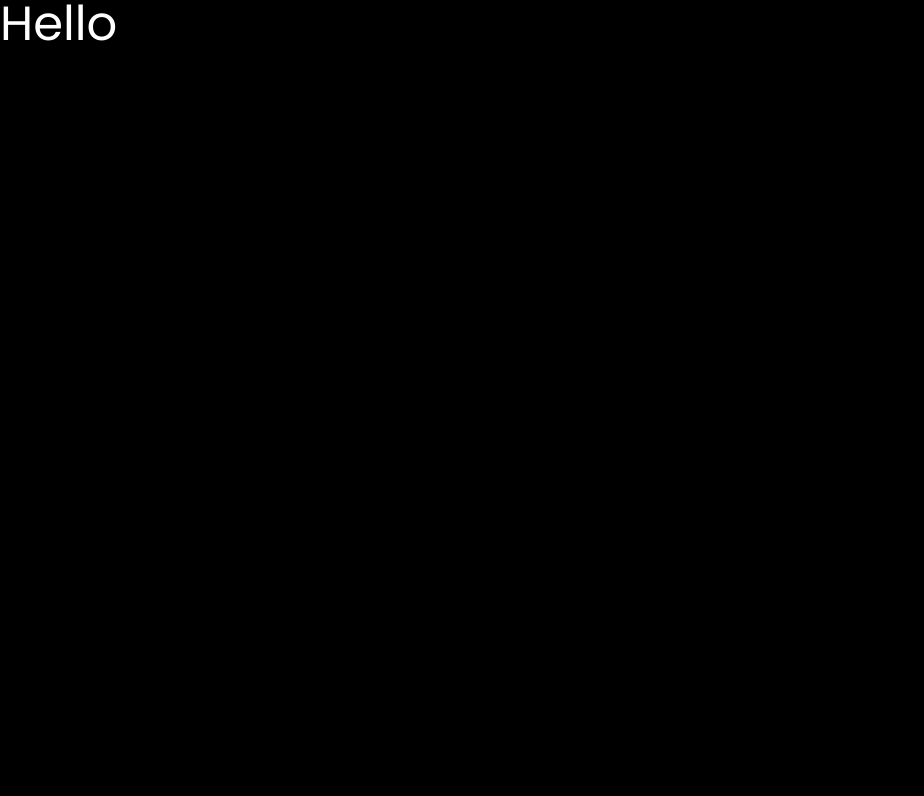
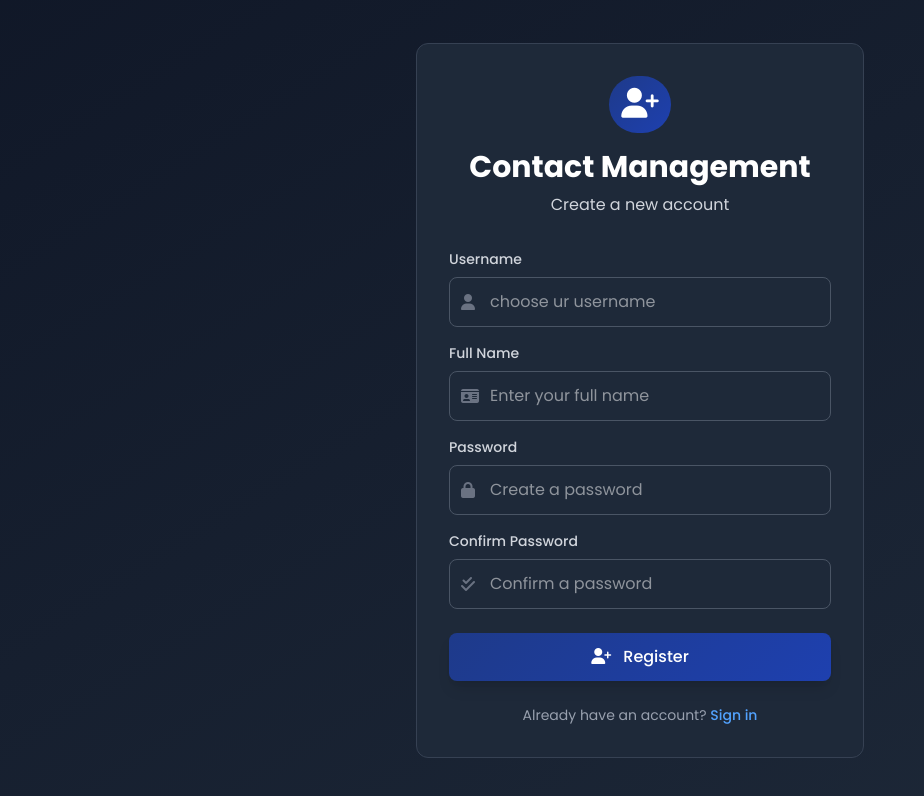
Before and after one commit to aliffirmansyah14/vuejs-contact-management, a Vue app: page /register in a window 1280 px wide. Shown: the top 796 px of the page, without its empty margins (0-924 px from the left). Built offline with nearby package versions, Linux system fonts and the light colour scheme.

Commit message:
add register ui, and utils func

```diff
--- a/index.html
+++ b/index.html
@@ -8,6 +8,10 @@
 			href="https://fonts.googleapis.com/css2?family=Poppins:wght@300;400;500;600;700&display=swap"
 			rel="stylesheet"
 		/>
+		<link
+			rel="stylesheet"
+			href="https://cdnjs.cloudflare.com/ajax/libs/font-awesome/6.4.0/css/all.min.css"
+		/>
 		<link href="/src/style.css" rel="stylesheet" />
 		<title>vue-contact-management</title>
 	</head>
--- a/package.json
+++ b/package.json
@@ -11,7 +11,9 @@
   "dependencies": {
     "@tailwindcss/vite": "^4.2.0",
     "@vueuse/core": "^14.2.1",
+    "clsx": "^2.1.1",
     "sweetalert2": "^11.26.20",
+    "tailwind-merge": "^3.5.0",
     "tailwindcss": "^4.2.0",
     "vue": "^3.5.25",
     "vue-router": "^4.6.4"
--- a/src/App.vue
+++ b/src/App.vue
@@ -1,9 +1,5 @@
-<script setup>
-import HelloWorld from "./components/HelloWorld.vue";
-</script>
+<script setup></script>
 
 <template>
-	<div class="min-h-dvh bg-black">
-		<HelloWorld />
-	</div>
+	<RouterView />
 </template>
--- a/src/components/HelloWorld.vue
+++ /dev/null
@@ -1,5 +0,0 @@
-<script setup></script>
-
-<template>
-	<h1 class="text-5xl text-white">Hello</h1>
-</template>
--- /dev/null
+++ b/src/components/Input.vue
@@ -0,0 +1,22 @@
+<script setup>
+import { cn } from "../lib/utils";
+
+const model = defineModel();
+const { className } = defineProps({ className: String });
+</script>
+<template>
+	<input
+		v-model="model"
+		:class="
+			cn(
+				'w-full text-white rounded-lg',
+				'pl-10 pr-3 py-3',
+				'border border-gray-600',
+				'focus:outline-none focus:ring-2 focus:ring-blue-500 focus:border-blue-500',
+				'bg-gray-700 bg-opacity-50',
+				'transition-all duration-200',
+				className,
+			)
+		"
+	/>
+</template>
--- /dev/null
+++ b/src/components/Layout.vue
@@ -0,0 +1,8 @@
+<script setup></script>
+<template>
+	<div
+		class="bg-linear-to-br from-gray-900 to-gray-800 min-h-screen flex items-center justify-center p-4"
+	>
+		<RouterView />
+	</div>
+</template>
--- /dev/null
+++ b/src/components/User/UserRegister.vue
@@ -0,0 +1,139 @@
+<script setup>
+import { reactive } from "vue";
+import Input from "../Input.vue";
+
+const formState = reactive({
+	username: "",
+	name: "",
+	password: "",
+	confirmPassword: "",
+});
+
+function submit() {
+	console.log(formState);
+}
+</script>
+<template>
+	<div
+		class="animate-fade-in bg-gray-800 bg-opacity-80 p-8 rounded-xl shadow-custom border border-gray-700 backdrop-blur-sm w-full max-w-md"
+	>
+		<div class="text-center mb-8">
+			<div class="inline-block p-3 bg-gradient rounded-full mb-4">
+				<i class="fas fa-user-plus text-3xl text-white"></i>
+			</div>
+			<h1 class="text-3xl font-bold text-white">Contact Management</h1>
+			<p class="text-gray-300 mt-2">Create a new account</p>
+		</div>
+
+		<form>
+			<div class="mb-4">
+				<label
+					for="username"
+					class="block text-gray-300 text-sm font-medium mb-2"
+					>Username</label
+				>
+
+				<div class="relative">
+					<div
+						class="absolute inset-y-0 left-0 pl-3 flex items-center pointer-events-none"
+					>
+						<i class="fas fa-user text-gray-500"></i>
+					</div>
+					<Input
+						v-model="formState.username"
+						type="text"
+						id="username"
+						name="username"
+						placeholder="choose ur username"
+					/>
+				</div>
+			</div>
+
+			<div class="mb-4">
+				<label for="name" class="block text-gray-300 text-sm font-medium mb-2"
+					>Full Name</label
+				>
+				<div class="relative">
+					<div
+						class="absolute inset-y-0 left-0 pl-3 flex items-center pointer-events-none"
+					>
+						<i class="fas fa-id-card text-gray-500"></i>
+					</div>
+					<Input
+						v-model="formState.name"
+						type="text"
+						id="name"
+						name="name"
+						placeholder="Enter your full name"
+						required
+					/>
+				</div>
+			</div>
+
+			<div class="mb-4">
+				<label
+					for="password"
+					class="block text-gray-300 text-sm font-medium mb-2"
+					>Password</label
+				>
+				<div class="relative">
+					<div
+						class="absolute inset-y-0 left-0 pl-3 flex items-center pointer-events-none"
+					>
+						<i class="fas fa-lock text-gray-500"></i>
+					</div>
+					<Input
+						v-model="formState.password"
+						id="password"
+						name="password"
+						type="password"
+						placeholder="Create a password"
+						required
+					/>
+				</div>
+			</div>
+
+			<div class="mb-6">
+				<label
+					for="confirm_password"
+					class="block text-gray-300 text-sm font-medium mb-2"
+					>Confirm Password</label
+				>
+				<div class="relative">
+					<div
+						class="absolute inset-y-0 left-0 pl-3 flex items-center pointer-events-none"
+					>
+						<i class="fas fa-check-double text-gray-500"></i>
+					</div>
+					<Input
+						v-model="formState.confirmPassword"
+						id="confirmPassword"
+						name="confirmPassword"
+						type="password"
+						placeholder="Confirm a password"
+						required
+					/>
+				</div>
+			</div>
+
+			<div class="mb-6">
+				<button
+					@click.prevent="submit"
+					type="submit"
+					class="w-full bg-gradient text-white py-3 px-4 rounded-lg hover:opacity-90 focus:outline-none focus:ring-2 focus:ring-blue-500 focus:ring-offset-2 focus:ring-offset-gray-800 transition-all duration-200 font-medium shadow-lg transform hover:-translate-y-0.5"
+				>
+					<i class="fas fa-user-plus mr-2"></i> Register
+				</button>
+			</div>
+
+			<div class="text-center text-sm text-gray-400">
+				Already have an account?
+				<a
+					href="index.html"
+					class="text-blue-400 hover:text-blue-300 font-medium transition-colors duration-200"
+					>Sign in</a
+				>
+			</div>
+		</form>
+	</div>
+</template>
--- /dev/null
+++ b/src/lib/utils.js
@@ -0,0 +1,6 @@
+import clsx from "clsx";
+import { twMerge } from "tailwind-merge";
+
+export const cn = (...args) => {
+	return twMerge(clsx(args));
+};
--- a/src/style.css
+++ b/src/style.css
@@ -6,6 +6,19 @@
 
 @utility bg-gradient {
 	background: linear-gradient(135deg, #1e3a8a 0%, #1e40af 100%);
+}
+
+@keyframes fadeIn {
+	from {
+		opacity: 0;
+	}
+	to {
+		opacity: 1;
+	}
+}
+
+@utility animate-fade-in {
+	animation: fadeIn 0.5s ease-in;
 }
 
 @layer utilities {
```
Also changed, not shown: src/main.js (+21 -1 lines), 1 other file (tests, documents, lock files or other folders).
